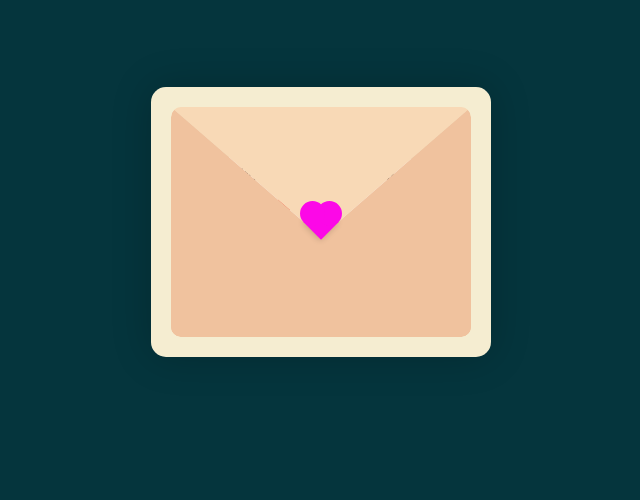
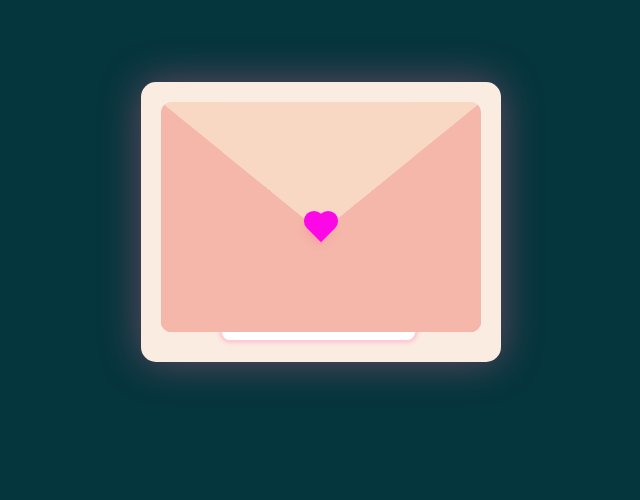
Before and after one commit to LuisCapcha/CartaMarylin.github.io, a plain HTML site: page index.html in a window 1280 px wide. Shown: the part 178-678 px from the top of the page, without its empty margins (319-959 px from the left). Drawn offline with Linux system fonts and the light colour scheme.

Commit message:
cambios 8

```diff
--- a/style.css
+++ b/style.css
@@ -1,15 +1,16 @@
-@import url('https://fonts.googleapis.com/css2?family=Great+Vibes&display=swap');
-
 :root {
   --primary: #fff;
   --bg-color: rgb(5, 53, 61);
-    --bg-envelope-color: #f5edd1;
-    --envelope-tab: #f8d9b6;
-    --envelope-cover: #f0c29e;
+  --bg-envelope-color: #fbece2;
+  --envelope-tab: #f8d8c3;
+  --envelope-cover: #f4b7a9;
   --shadow-color: rgba(0, 0, 0, 0.2);
-    --txt-color: #333;
+  --txt-color: #444;
   --heart-color: rgb(252, 8, 231);
-    --font-cursive: 'Great Vibes', cursive;
+  --romantic-pink: #ffccd5;
+  --romantic-purple: #d4a5a5;
+  --romantic-text-color: #e07a5f;
+  --romantic-shadow: rgba(255, 102, 153, 0.4);
 }
 
 body {
@@ -20,56 +21,55 @@ body {
   display: flex;
   align-items: center;
   justify-content: center;
-    height: 100vh;
+  font-family: 'Cursive', 'Gill Sans', 'Gill Sans MT', Calibri, 'Trebuchet MS', sans-serif;
 }
 
 .container {
+  height: 100vh;
   display: grid;
   place-items: center;
 }
 
-.envelope-wrapper {
+.container > .envelope-wrapper {
   background: var(--bg-envelope-color);
-    box-shadow: 0 0 40px var(--shadow-color);
+  box-shadow: 0 0 40px var(--romantic-shadow);
   border-radius: 15px;
   padding: 20px;
 }
 
-.envelope {
+.envelope-wrapper > .envelope {
   position: relative;
-    width: 300px;
-    height: 230px;
+  width: 320px;
+  height: 240px;
   border-radius: 10px;
-    overflow: hidden;
 }
 
-.envelope::before {
+.envelope-wrapper > .envelope::before {
   content: "";
   position: absolute;
   top: 0;
   z-index: 2;
   border-top: 130px solid var(--envelope-tab);
-    border-right: 150px solid transparent;
-    border-left: 150px solid transparent;
-    transform-origin: top;
+  border-right: 160px solid transparent;
+  border-left: 160px solid transparent;
+  border-radius: 10px;
   transition: all 0.5s ease-in-out 0.7s;
-    border-radius: 0 0 10px 10px;
 }
 
-.envelope::after {
+.envelope-wrapper > .envelope::after {
   content: "";
   position: absolute;
   z-index: 2;
   width: 0px;
   height: 0px;
   border-top: 130px solid transparent;
-    border-right: 150px solid var(--envelope-cover);
+  border-right: 160px solid var(--envelope-cover);
   border-bottom: 100px solid var(--envelope-cover);
-    border-left: 150px solid var(--envelope-cover);
+  border-left: 160px solid var(--envelope-cover);
   border-radius: 10px;
 }
 
-.letter {
+.envelope > .letter {
   position: absolute;
   right: 20%;
   bottom: 0;
@@ -78,17 +78,17 @@ body {
   background: var(--primary);
   text-align: center;
   transition: all 1s ease-in-out;
-    box-shadow: 0 0 5px var(--shadow-color);
+  box-shadow: 0 0 5px var(--romantic-shadow);
   padding: 20px 10px;
   border-radius: 10px;
-    font-family: var(--font-cursive);
+  border: 2px solid var(--romantic-pink);
 }
 
-.letter > .text {
-    font-family: var(--font-cursive);
-    color: var(--txt-color);
-    text-align: left;
-    font-size: 18px;
+.envelope > .letter > .text {
+  font-family: 'Cursive', 'Gill Sans', 'Gill Sans MT', Calibri, 'Trebuchet MS', sans-serif;
+  color: var(--romantic-text-color);
+  text-align: center;
+  font-size: 12px;
   line-height: 1.6;
 }
 
@@ -96,42 +96,42 @@ body {
   position: absolute;
   top: 50%;
   left: 50%;
-    width: 25px;
-    height: 25px;
+  width: 20px;
+  height: 20px;
   background: var(--heart-color);
   z-index: 4;
-    transform: translate(-50%, -50%) rotate(45deg);
+  transform: translate(-50%, -20%) rotate(45deg);
   transition: transform 0.5s ease-in-out 1s;
-    box-shadow: 0 1px 6px var(--shadow-color);
+  box-shadow: 0 2px 8px var(--romantic-shadow);
   cursor: pointer;
 }
 
-.heart::before,
-.heart::after {
+.heart:before,
+.heart:after {
   content: "";
   position: absolute;
-    width: 25px;
-    height: 25px;
+  width: 20px;
+  height: 20px;
   background-color: var(--heart-color);
   border-radius: 50%;
 }
 
-.heart::before {
-    top: -12.5px;
+.heart:before {
+  top: -10px;
 }
 
-.heart::after {
-    right: 12.5px;
+.heart:after {
+  right: 10px;
 }
 
-.flap > .envelope::before {
+.flap > .envelope:before {
   transform: rotateX(180deg);
   z-index: 0;
 }
 
-.flap > .letter {
+.flap > .envelope > .letter {
   bottom: 100px;
-    transform: scale(1.2);
+  transform: scale(1.5);
   transition-delay: 1s;
 }
 
```
Lines whose indentation alone changed are shown as unchanged.
